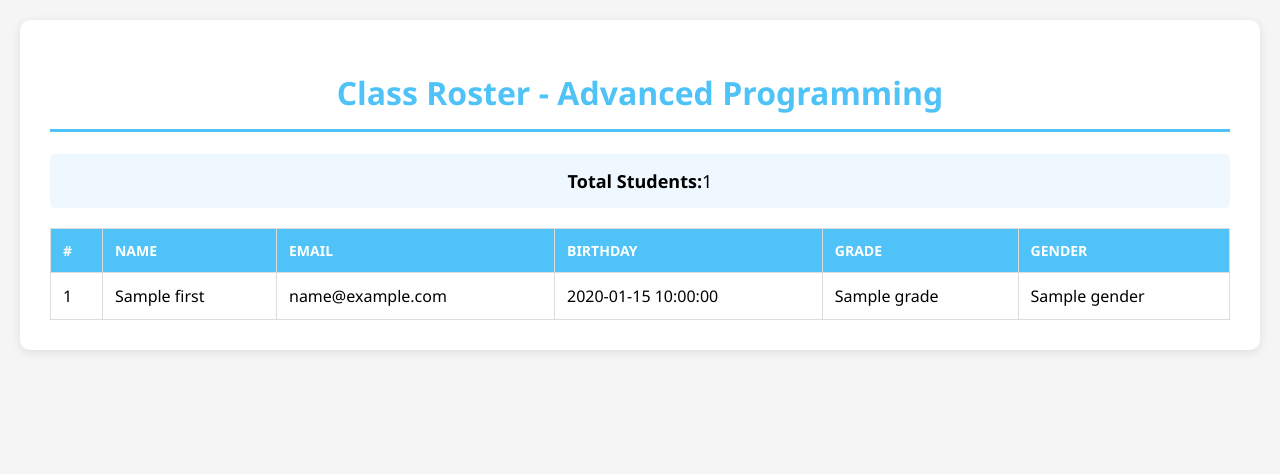
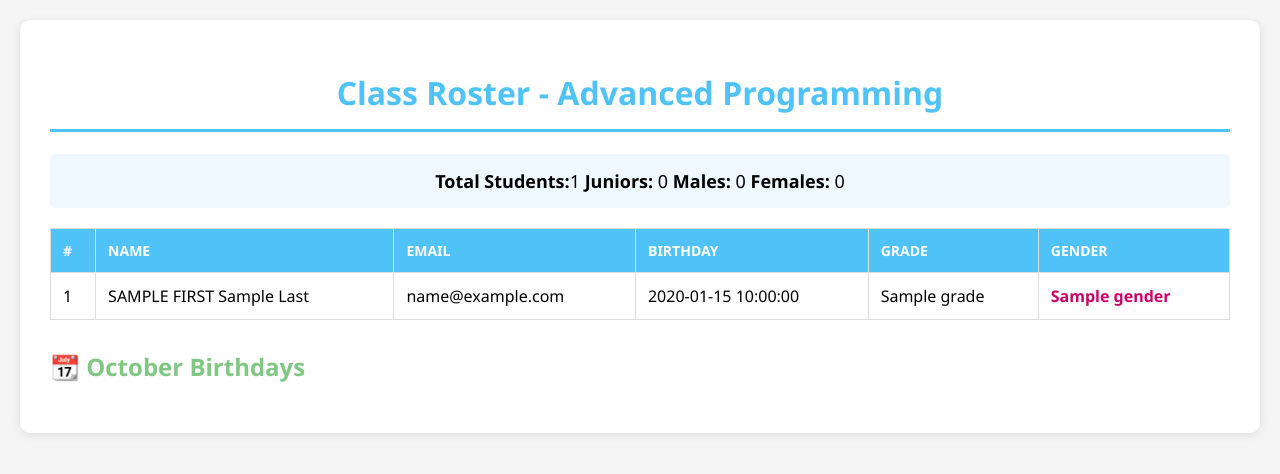
Before and after one commit to emrgem/P3-AdvPro-25-26, a Flask app: template Unit-2-Jinja-Template-Engine/Lesson3-Filters/templates/roster.html in a window 1280 px wide. Shown: the top 474 px of the page. Run offline with Flask 3, Linux system fonts and the light colour scheme; the template is opened without the code that fills it: most values are stand-ins (such as "Sample title", 1, 10 or a date in 2020).

Commit message:
birthday filteration

```diff
--- a/Unit-2-Jinja-Template-Engine/Lesson3-Filters/templates/roster.html
+++ b/Unit-2-Jinja-Template-Engine/Lesson3-Filters/templates/roster.html
@@ -9,6 +9,21 @@
         <h1>Class Roster - Advanced Programming</h1>
         <div class="stats">
             <strong>Total Students:</strong>{{students|length}}
+            {#Enhanced Statistics with Filters#}
+
+            <strong>Juniors:</strong>
+            {%set junior_count = students|selectattr('Grade', 'equalto', '11')|list|length%}
+            {{junior_count}}
+
+            <strong>Males:</strong>
+            {%set male_count = students|selectattr('Gender', 'equalto', 'M')|list|length%}
+            {{male_count}}
+
+            <strong>Females:</strong>
+            {%set female_count = students|selectattr('Gender', 'equalto', 'F')|list|length%}
+            {{female_count}}
+
+
         </div>
         <table>
             <thead>
@@ -25,15 +40,28 @@
                 {% for student in students  %}
                     <tr>
                        <td>{{loop.index}}</td>
-                       <td>{{student.First}}</td>
+                       <td>{{student.First|upper}} {{student.Last|title}}</td>
                        <td>{{student.Email}}</td>
                        <td>{{student.Birthday}}</td>
                        <td>{{student.Grade}}</td>
-                       <td>{{student.Gender}}</td>
+                       <td class="{% if student.Gender == 'M' %}male{% else %}female{% endif %}">{{student.Gender}}</td>
                     </tr>
                 {% endfor %}
             </tbody>
         </table>
+        {#October Birthdays Section#}
+        <h2>📆 October Birthdays</h2>
+        <ul>
+            {% for student in students  %}
+                {% if '10-' in student.Birthday or '-10-' in student.Birthday  %}
+                    <li>
+                        🎉{{student.First|title}} {{student.Last|title}} - {{student.Birthday}}
+                    </li>
+                {% endif %}
+            {% else %}
+                <li>No Birthday in this month!</li>
+            {% endfor %}
+        </ul>
     </div>
 </body>
 </html>
```
